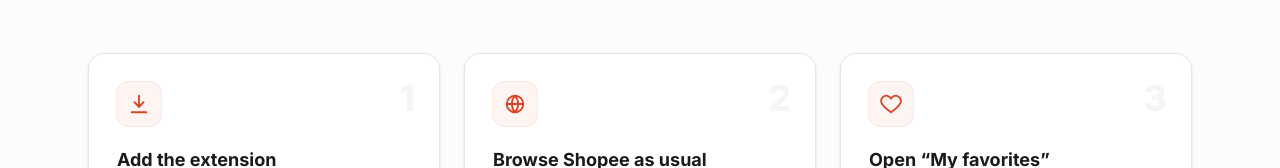
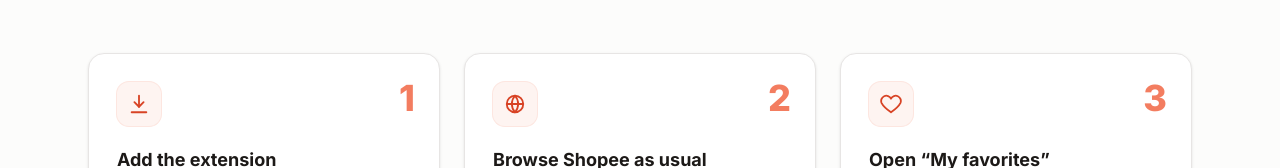
Before and after one commit to drayah/shopee-likes, a browser extension: page docs/index.html in a window 1280 px wide. Shown: the part 1123-1291 px from the top of the page. Drawn offline with Linux system fonts and the light colour scheme.

Commit message:
Improve step number contrast

```diff
--- a/docs/index.html
+++ b/docs/index.html
@@ -294,7 +294,7 @@
 
           <ol class="mt-14 grid gap-6 sm:grid-cols-3">
             <li class="reveal relative rounded-2xl border border-stone-200 bg-white p-7 shadow-sm transition hover:-translate-y-1 hover:shadow-lg hover:shadow-stone-900/5">
-              <span class="absolute top-6 right-6 text-4xl font-extrabold text-stone-100">1</span>
+              <span class="absolute top-6 right-6 text-4xl font-extrabold text-brand-400" aria-hidden="true">1</span>
               <div class="flex h-11 w-11 items-center justify-center rounded-xl bg-brand-50 text-brand-600 ring-1 ring-brand-100">
                 <svg viewBox="0 0 24 24" class="h-5.5 w-5.5" fill="none" stroke="currentColor" stroke-width="2" stroke-linecap="round" stroke-linejoin="round" aria-hidden="true"><path d="M12 3v12"/><path d="m7 10 5 5 5-5"/><path d="M4 21h16"/></svg>
               </div>
@@ -302,7 +302,7 @@
               <p class="mt-2 text-sm leading-relaxed text-stone-600">Install it from the Chrome Web Store when the listing is available. Until then, you can load it manually from GitHub.</p>
             </li>
             <li class="reveal relative rounded-2xl border border-stone-200 bg-white p-7 shadow-sm transition hover:-translate-y-1 hover:shadow-lg hover:shadow-stone-900/5" style="animation-delay: 100ms">
-              <span class="absolute top-6 right-6 text-4xl font-extrabold text-stone-100">2</span>
+              <span class="absolute top-6 right-6 text-4xl font-extrabold text-brand-400" aria-hidden="true">2</span>
               <div class="flex h-11 w-11 items-center justify-center rounded-xl bg-brand-50 text-brand-600 ring-1 ring-brand-100">
                 <svg viewBox="0 0 24 24" class="h-5.5 w-5.5" fill="none" stroke="currentColor" stroke-width="2" stroke-linecap="round" stroke-linejoin="round" aria-hidden="true"><circle cx="12" cy="12" r="9"/><path d="M3.5 12h17"/><path d="M12 3a13.5 13.5 0 0 1 0 18 13.5 13.5 0 0 1 0-18Z"/></svg>
               </div>
@@ -310,7 +310,7 @@
               <p class="mt-2 text-sm leading-relaxed text-stone-600">Open your local Shopee site and make sure you&rsquo;re logged in. Then continue browsing as usual.</p>
             </li>
             <li class="reveal relative rounded-2xl border border-stone-200 bg-white p-7 shadow-sm transition hover:-translate-y-1 hover:shadow-lg hover:shadow-stone-900/5" style="animation-delay: 200ms">
-              <span class="absolute top-6 right-6 text-4xl font-extrabold text-stone-100">3</span>
+              <span class="absolute top-6 right-6 text-4xl font-extrabold text-brand-400" aria-hidden="true">3</span>
               <div class="flex h-11 w-11 items-center justify-center rounded-xl bg-brand-50 text-brand-600 ring-1 ring-brand-100">
                 <svg viewBox="0 0 24 24" class="h-5.5 w-5.5" fill="none" stroke="currentColor" stroke-width="2" stroke-linecap="round" stroke-linejoin="round" aria-hidden="true"><path d="M12 21s-8-5.6-10.2-10A5.6 5.6 0 0 1 12 6.2 5.6 5.6 0 0 1 22.2 11C20 15.4 12 21 12 21Z"/></svg>
               </div>
```
